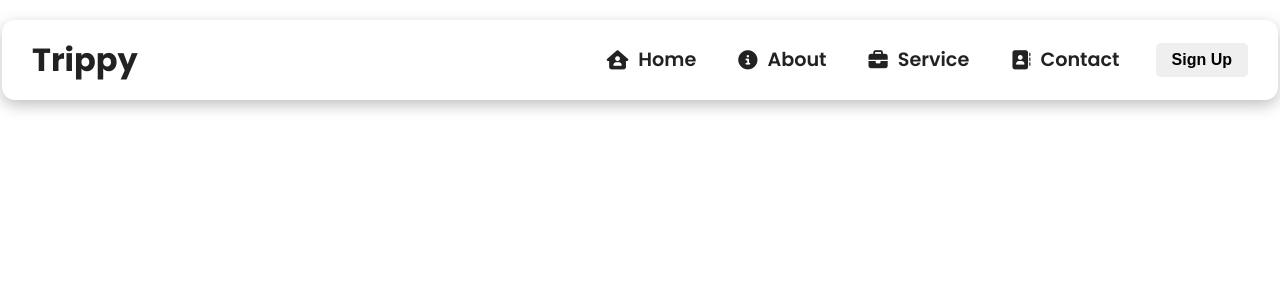
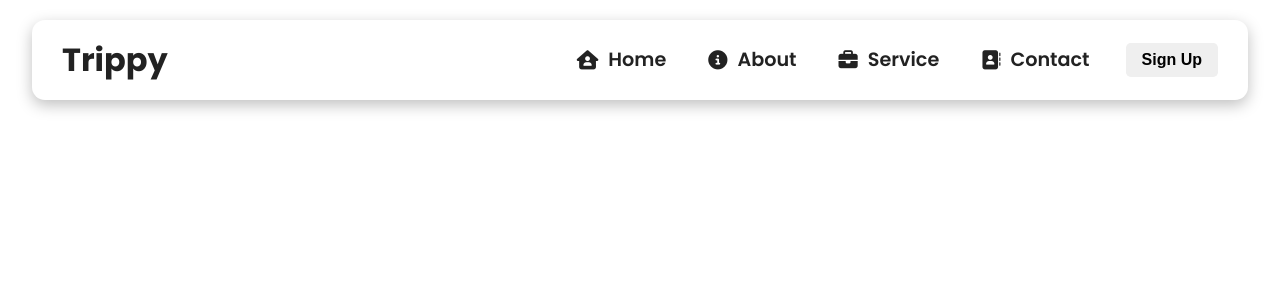
Before and after one commit to jegbune/CRUD-App, a React (Create React App) app: page / in a window 1280 px wide. Shown: the top 300 px of the page. Built offline with nearby package versions, Linux system fonts and the light colour scheme.

Commit message:
React project on navBar Components

```diff
--- a/src/components/NavbarStyles.css
+++ b/src/components/NavbarStyles.css
@@ -1,5 +1,5 @@
 * {
-    /* box-sizing: border-box; */
+    box-sizing: border-box;
 }
 
 .NavbarItems {
@@ -97,7 +97,8 @@
         padding: 80px 0 30px 0;
         margin: 0;
         transition: all 0.5s ease-in-out;
-}
+        border-radius: 13px;
+    }
 
 .nav-menu.active {
     top: 0;
```
